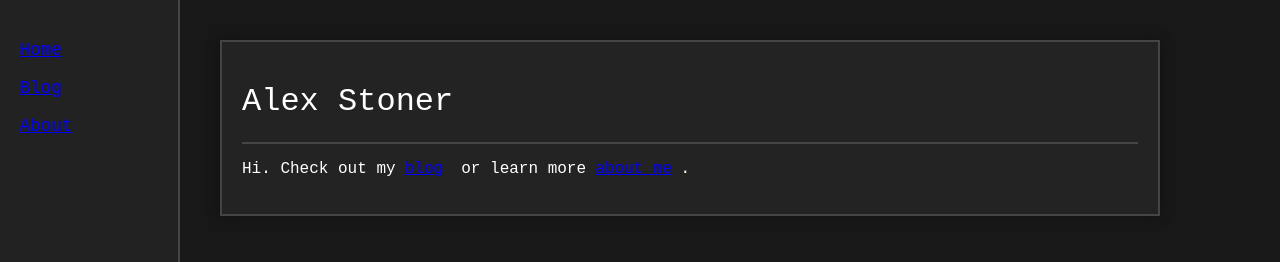
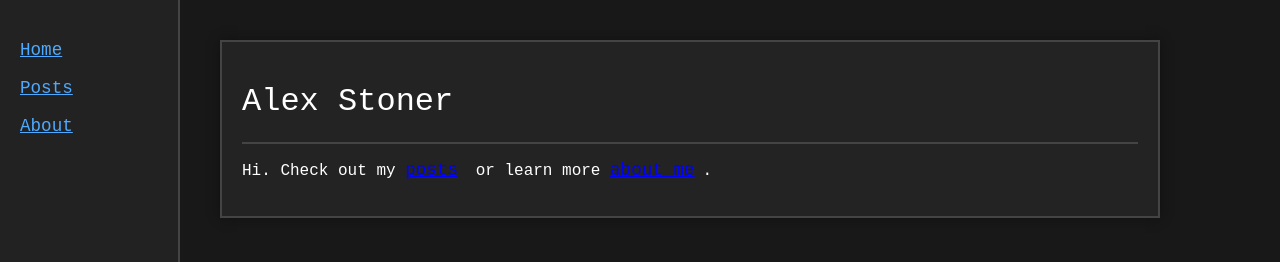
Before and after one commit to awstoner/hmm, a plain HTML site: page index.html in a window 1280 px wide. Shown: the top 262 px of the page. Drawn offline with Linux system fonts and the light colour scheme.

Commit message:
Update site: sidepane nav, lighter blue links, rename Blog to Posts, improved contrast

```diff
--- a/index.html
+++ b/index.html
@@ -9,14 +9,14 @@
     <div class="sidepane">
         <nav>
             <a href="index.html">Home</a>
-            <a href="blog.html">Blog</a>
+            <a href="blog.html">Posts</a>
             <a href="about.html">About</a>
         </nav>
     </div>
     <div class="container">
         <h1>Alex Stoner</h1>
         <hr>
-        <p>Hi. Check out my <a href="blog.html">blog</a> or learn more <a href="about.html">about me</a>.</p>
+        <p>Hi. Check out my <a href="blog.html">posts</a> or learn more <a href="about.html">about me</a>.</p>
     </div>
 </body>
 </html>
--- a/style.css
+++ b/style.css
@@ -19,16 +19,16 @@
     padding: 0 0 0 20px;
     margin: 0;
 }
-.sidepane a, .sidepane a:visited, .sidepane a:active {
-    color: #00f !important;
+.sidepane a, .sidepane a:visited, .sidepane a:active, nav a, nav a:visited, nav a:active, a, a:visited, a:active {
+    color: #4eaaff !important;
     text-decoration: underline;
     font-size: 1.1em;
     margin: 0;
     background: none !important;
 }
-.sidepane a:hover {
+.sidepane a:hover, nav a:hover, a:hover {
     color: #fff !important;
-    background: #00f !important;
+    background: #4eaaff !important;
 }
 .container {
     width: 70%;
```
Also changed, not shown: about.html (+1 -1 lines), blog.html (+3 -3 lines), posts/first-post.html (+2 -2 lines).
